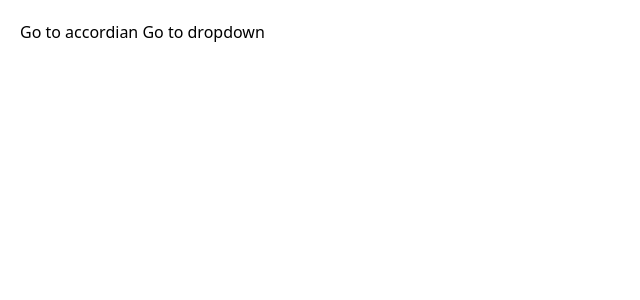
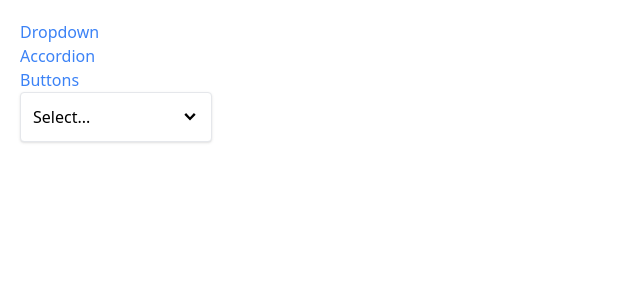
Before and after one commit to iamkrishna73/React-Comps, a React (Vite) app: page / in a window 1280 px wide. Shown: the top 300 px of the page, without its empty margins (0-640 px from the left). Built offline with nearby package versions, Linux system fonts and the light colour scheme.

Commit message:
added sidebar and custom hooks

```diff
--- a/src/App.jsx
+++ b/src/App.jsx
@@ -1,19 +1,19 @@
 import Link from './components/Link';
 import Route from './components/Route';
+import Sidebar from './components/Sidebar';
 import AccordianPage from './Pages/AccordianPage';
 import DropDownPage from './Pages/DropDownPage';
 
 function App() {
   return (
     <div>
-      <Link to='/accordian'>Go to accordian</Link>
-      <Link to='/dropdown'>Go to dropdown</Link>
+       <Sidebar/>
 
       <div>
         <Route path='/accordian'>
           <AccordianPage />
         </Route>
-        <Route path='/dropdown'>
+        <Route path='/'>
           <DropDownPage />
         </Route>
       </div>
--- a/src/components/Link.jsx
+++ b/src/components/Link.jsx
@@ -1,8 +1,10 @@
-import { useContext } from 'react';
-import NavigationContext from '../context/Navigation';
+import classNames from 'classnames';
+import useNavigaton from '../hooks/use-navigation';
 
 function Link({ to, children }) {
-  const { navigate } = useContext(NavigationContext);
+  const { navigate } = useNavigaton();
+
+  const classes = classNames('text-blue-500')
 
   const handleClick = (event) => {
     if(event.metakey || event.ctrlkey) {
@@ -11,7 +13,7 @@
     event.preventDefault();
     navigate(to);
   };
-  return <a href={to} onClick={handleClick}> {children}</a>;
+  return <a className={classes} href={to} onClick={handleClick}> {children}</a>;
 }
 
 export default Link;
--- a/src/components/Route.jsx
+++ b/src/components/Route.jsx
@@ -1,8 +1,7 @@
-import { useContext } from 'react';
-import NavigationContext from '../context/Navigation';
+import useNavigaton from '../hooks/use-navigation';
 
 function Route({ path, children }) {
-  const { currentPath } = useContext(NavigationContext);
+  const { currentPath } = useNavigaton();
   if (path === currentPath) {
     return children;
   }
--- /dev/null
+++ b/src/components/Sidebar.jsx
@@ -0,0 +1,22 @@
+import Link from "./Link"
+
+function Sidebar() {
+    const links = [
+        {label: 'Dropdown', path: '/'},
+        {label: 'Accordion', path: 'accordion'},
+        {label: 'Buttons', path: '/buttons'}
+    ]
+
+    const renderLists = links.map((link)=> {
+        return <Link key={link.label} to={link.path} >{link.label}</Link>
+
+    })
+
+    return (
+        <div className="sticky top-0 overflow-y-scroll flex flex-col">
+            {renderLists}
+        </div>
+    )
+}
+
+export default Sidebar;
--- /dev/null
+++ b/src/hooks/use-navigation.jsx
@@ -0,0 +1,8 @@
+import { useContext } from "react";
+import NavigationContext from "../context/Navigation";
+
+function useNavigaton() {
+    return useContext(NavigationContext)
+}
+
+export default useNavigaton;
```
